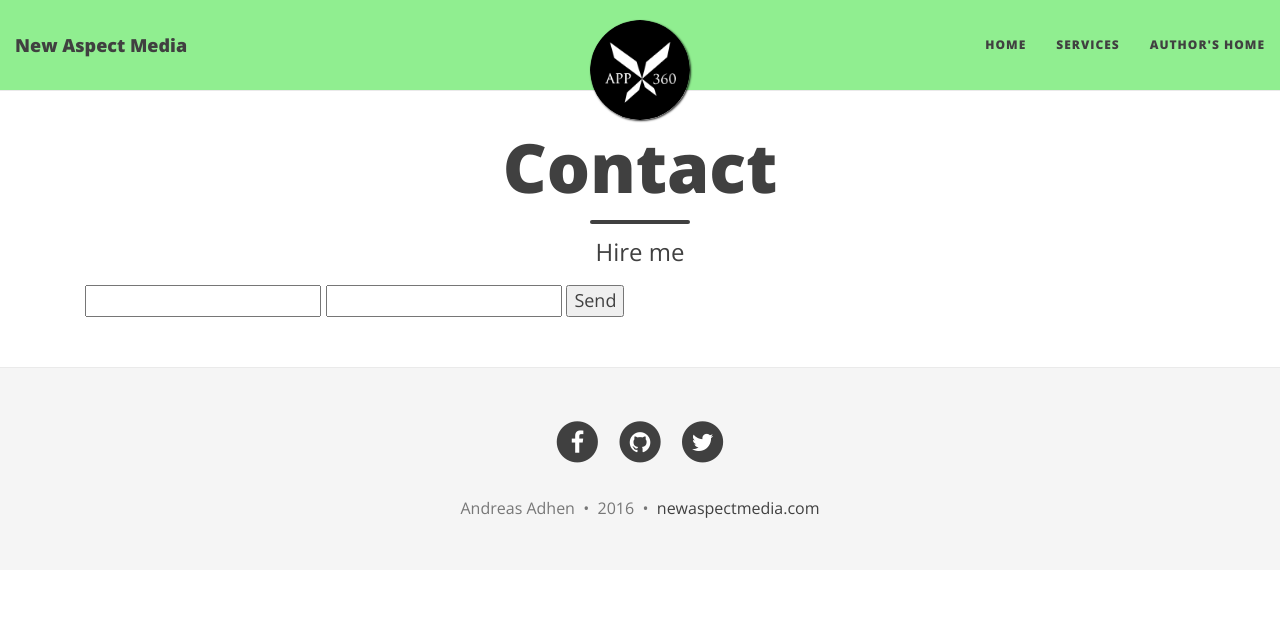
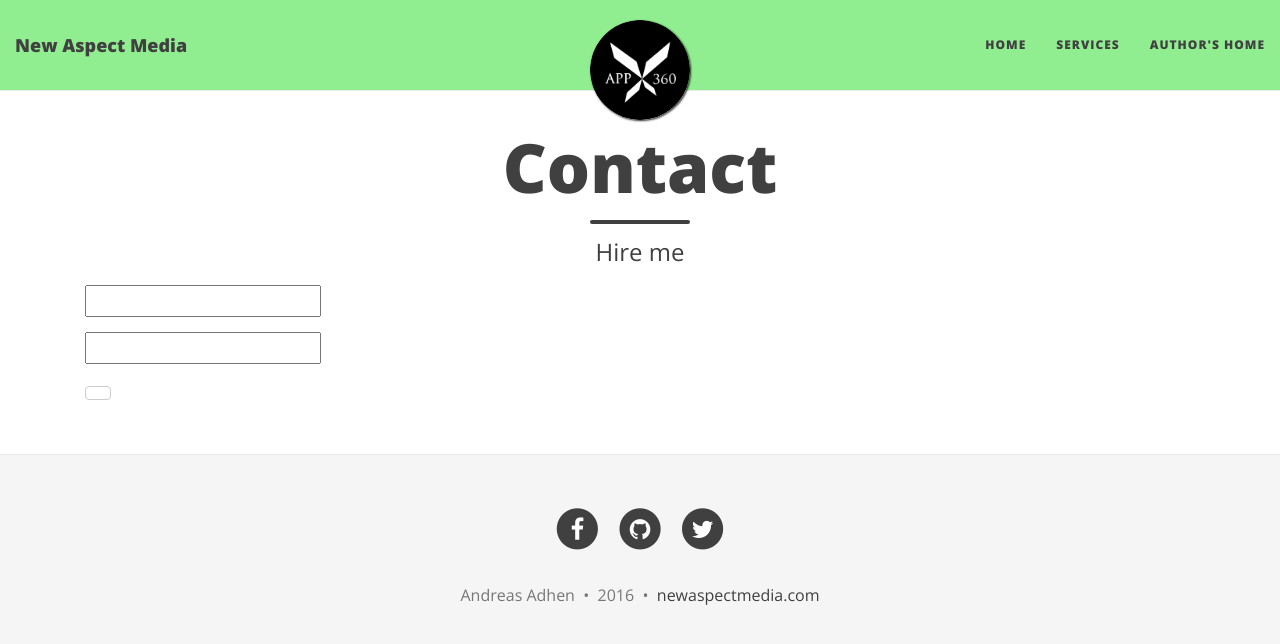
Before and after one commit to newmedia77/appxnam, a Jekyll site: the page built from contact.md, in a window 1280 px wide. Shown: the top 644 px of the page. Built offline with Jekyll 4.4.1, drawn with Linux system fonts in a browser that asks for light colours; nearby versions of some CDN libraries.

Commit message:
andreas
form

```diff
--- a/contact.md
+++ b/contact.md
@@ -4,11 +4,14 @@
 subtitle: Hire me
 slug:
 ---
-<form action="//formspree.io/newaspectmedia@gmail.com"
-      method="POST">
+<form role="form" action="//formspree.io/newaspectmedia@gmail.com" method="POST">
+<div class = "form-group">
     <input type="text" name="name">
+</div>
+<div class = "form-group">
     <input type="email" name="_replyto">
-    <input type="submit" value="Send">
+</div>
+    <button type="submit" value="Send" class = "btn btn-default"></button>
     <input type="text" name="_gotcha" style="display:none" />
     <input type="hidden" name="_next" value="//newaspectmedia.com" />
 </form>
```
